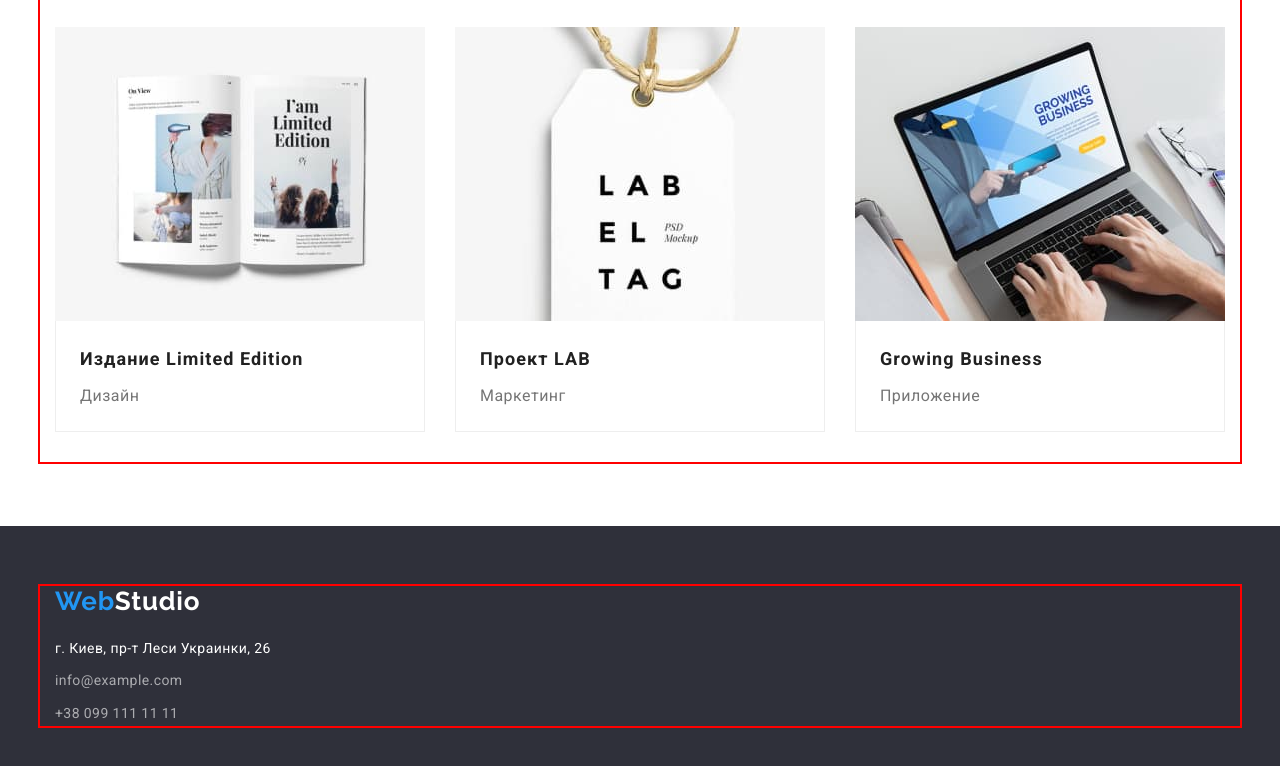
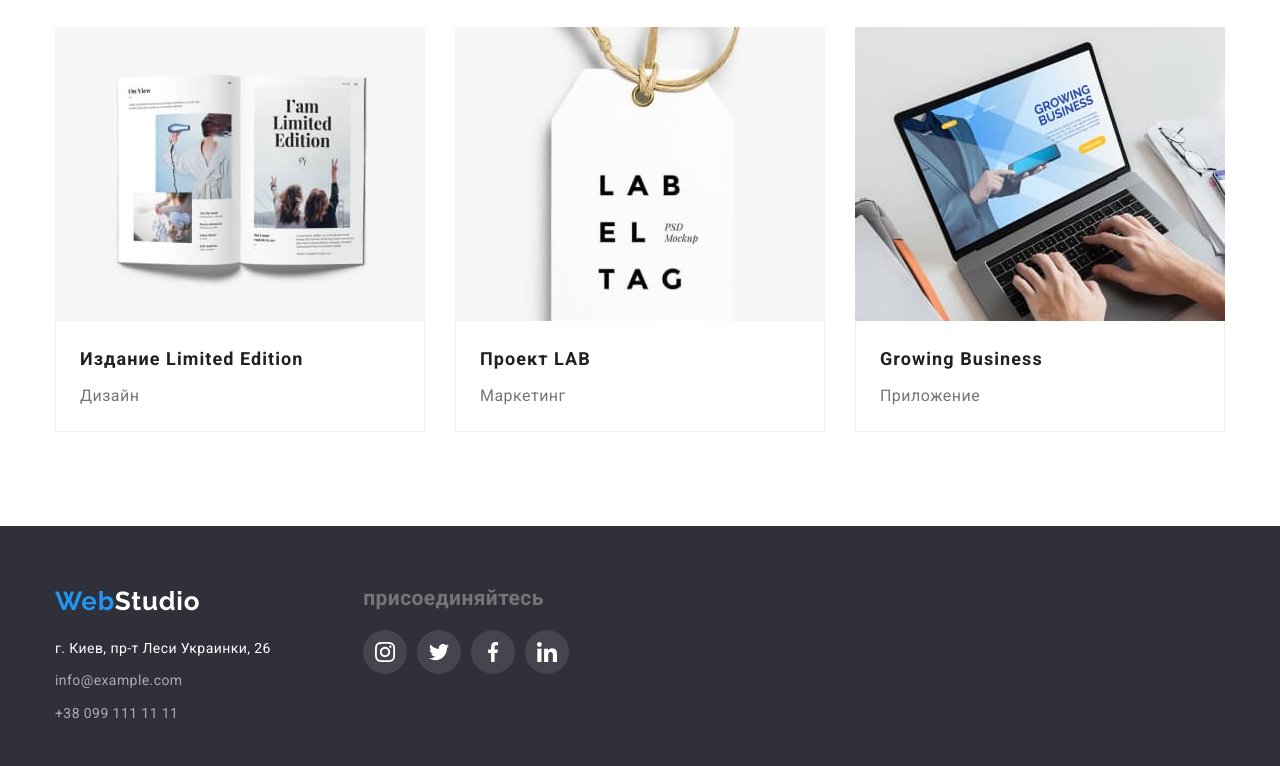
Before and after one commit to Ussuriec74/goit-markup-hw-04, a plain HTML site: page portfolio.html in a window 1280 px wide. Shown: the part 1106-1872 px from the top of the page. Drawn offline with nearby package versions, Linux system fonts and the light colour scheme.

Commit message:
prefinish

```diff
--- a/css/styles.css
+++ b/css/styles.css
@@ -68,7 +68,7 @@ a {
   padding-left: 15px;
   padding-right: 15px;
   margin: 0 auto;
-  outline: 2px solid red;
+  /* outline: 2px solid red; */
 }
 
 /* ---------HEADER--------- */
@@ -285,6 +285,9 @@ header {
 }
 .our-team-item {
   width: calc((100% - 90px) / 4);
+
+  box-shadow: 0 2px 1px 0 rgba(00, 00, 00, 0.2),
+    0 1px 1px 0 rgba(00, 00, 00, 0.14);
 }
 .our-team-item:not(:last-child) {
   margin-right: 30px;
@@ -387,7 +390,12 @@ footer {
   padding-top: 60px;
   padding-bottom: 60px;
 }
-
+.footer-conteiner {
+  display: flex;
+}
+.footer-nav {
+  margin-right: 70px;
+}
 .footer-logo-accent {
   color: var(--footer-logo-accent-color);
 }
@@ -413,6 +421,38 @@ footer {
   letter-spacing: 0.03em;
   color: var(--footer-address-color);
 }
+.footer-socials {
+  width: 206px;
+  height: 80px;
+}
+.footer-socials-title {
+  margin-bottom: 20px;
+}
+.footer-socials-list {
+  display: flex;
+}
+.footer-socials-link {
+  width: 44px;
+  height: 44px;
+  border-radius: 50%;
+  display: flex;
+  align-items: center;
+  justify-content: center;
+  color: var(--footer-address-color);
+  background-color: rgba(255, 255, 255, 0.1);
+}
+.footer-socials-link:focus,
+.footer-socials-link:hover {
+  background-color: var(--accent-color);
+}
+.footer-socials-item + .footer-socials-item {
+  margin-left: 10px;
+}
+.footer-socials-icon {
+  width: 20px;
+  height: 20px;
+  fill: currentColor;
+}
 /*---------PORTFOLIO--------- */
 
 .portfolio-title {
@@ -437,6 +477,13 @@ footer {
 .portfolio-item-content {
   width: calc(100% / 3 - 30px);
 }
+.portfolio-item-img {
+  display: block;
+}
+.portfolio-item-img:hover,
+.portfolio-item-img:focus {
+  box-shadow: 0 4px 4px 0 rgba(00, 00, 00, 0.25);
+}
 .portfolio-item-text {
   padding: 20px 24px;
   border-left: 1px solid #eeeeee;
@@ -457,14 +504,14 @@ footer {
   background-color: var(--btn-color);
   cursor: pointer;
 }
-.portfolio-filtr-btn:hover {
-  color: var(--secondary-btn-color);
-  background-color: var(--accent-color);
-}
+.portfolio-filtr-btn:hover,
 .portfolio-filtr-btn:focus {
   color: var(--secondary-btn-color);
   background-color: var(--accent-color);
+  box-shadow: 0 2px 2px 0 rgba(00, 00, 00, 0.12),
+    0 1px 2px 0 rgba(00, 00, 00, 0.08);
 }
+
 .portfolio-item-content {
   margin-right: 30px;
   margin-bottom: 30px;
--- a/portfolio.html
+++ b/portfolio.html
@@ -149,16 +149,51 @@
   </main>
 
   <footer>
-    <div class="conteiner">
-      <a class="logo" href="">Web<span class="footer-logo-accent">Studio</span></a>
-      <address class="address">
-        <ul class="address-list">
-          <li class="address-list-item"><a class="address-link" href="https://goo.gl/maps/uUomb9TQHdd4bi6o7">г. Киев, пр-т Леси Украинки, 26</a>
+    <div class="conteiner footer-conteiner">
+      <div class="footer-nav">
+        <a class="logo" href="">Web<span class="footer-logo-accent">Studio</span></a>
+        <address class="address">
+          <ul class="address-list">
+            <li><a class="address-link" href="https://goo.gl/maps/uUomb9TQHdd4bi6o7">г. Киев, пр-т Леси Украинки, 26</a>
+            </li>
+            <li><a class="address-contact-link" href="mailto:info@example.com">info@example.com</a></li>
+            <li><a class="address-contact-link" href="+380991111111">+38 099 111 11 11</a></li>
+          </ul>
+        </address>
+      </div>
+      <div class="footer-socials">
+        <h2 class="footer-socials-title">присоединяйтесь</h2>
+        <ul class="footer-socials-list">
+          <li class="footer-socials-item">
+            <a href="" class="footer-socials-link">
+              <svg class="footer-socials-icon">
+                <use href="./images/icons.svg#icon-instagram"></use>
+              </svg>
+            </a>
           </li>
-          <li class="address-list-item"><a class="address-contact-link" href="mailto:info@example.com">info@example.com</a></li>
-          <li class="address-list-item"><a class="address-contact-link" href="+380991111111">+38 099 111 11 11</a></li>
+          <li class="footer-socials-item">
+            <a href="" class="footer-socials-link">
+              <svg class="footer-socials-icon">
+                <use href="./images/icons.svg#icon-twitter"></use>
+              </svg>
+            </a>
+          </li>
+          <li class="footer-socials-item">
+            <a href="" class="footer-socials-link">
+              <svg class="footer-socials-icon">
+                <use href="./images/icons.svg#icon-facebook"></use>
+              </svg>
+            </a>
+          </li>
+          <li class="footer-socials-item">
+            <a href="" class="footer-socials-link">
+              <svg class="footer-socials-icon">
+                <use href="./images/icons.svg#icon-linkedin-1"></use>
+              </svg>
+            </a>
+          </li>
         </ul>
-      </address>
+      </div>
     </div>
   </footer>
 </body>
```
Also changed, not shown: index.html (+36 -1 lines).
